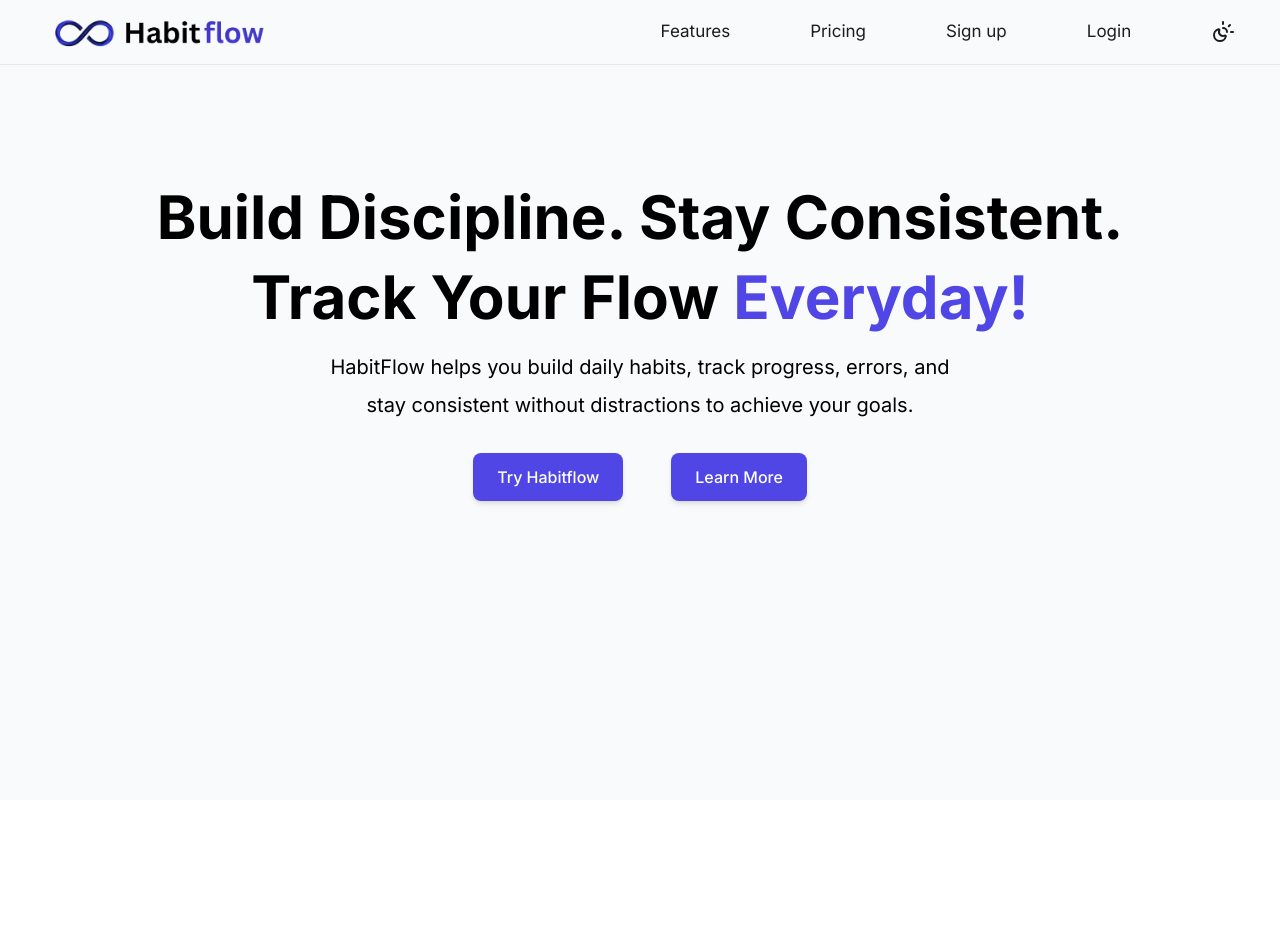
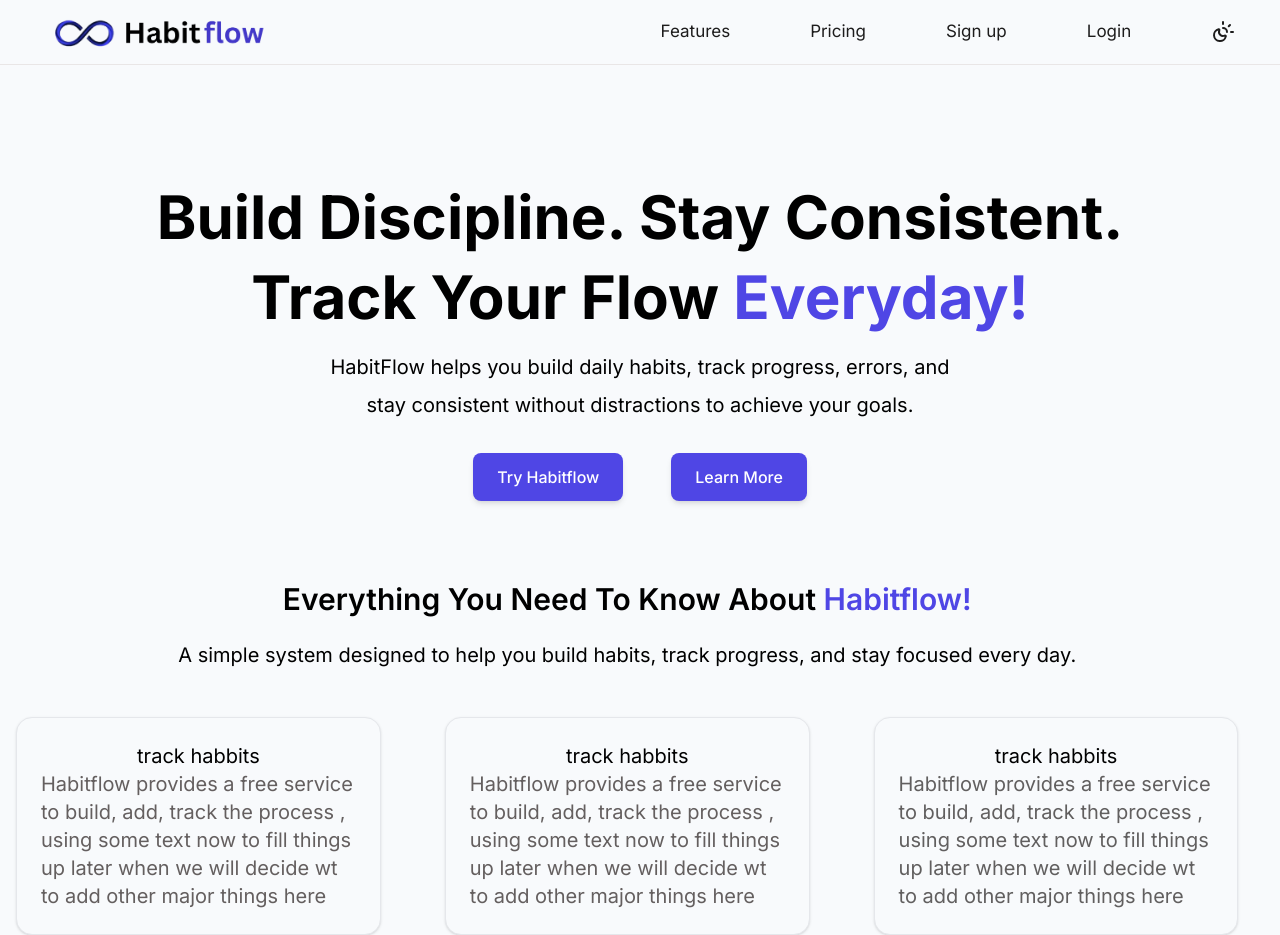
Before and after one commit to Ketancodes/habitflow, a React (Vite) app: page / in a window 1280 px wide. Before the commit the page ends 800 px from the top, so only its background shows below. Built offline with nearby package versions, Linux system fonts and the light colour scheme.

Commit message:
Add the feature section of cards with the animation

```diff
--- a/package.json
+++ b/package.json
@@ -11,6 +11,7 @@
   },
   "dependencies": {
     "@tailwindcss/vite": "^4.2.1",
+    "framer-motion": "^12.38.0",
     "lucide-react": "^0.576.0",
     "react": "^19.2.0",
     "react-dom": "^19.2.0",
--- a/src/App.jsx
+++ b/src/App.jsx
@@ -1,5 +1,6 @@
 import Navbar from "./components/Navbar";
 import Herosection from "./components/Herosection";
+import Features from "./components/Features";
 
 function App() {
   return (
@@ -7,6 +8,7 @@ function App() {
       <div className="min-h-screen bg-slate-50">
         <Navbar />
         <Herosection />
+        <Features />
       </div>
     </>
   );
--- /dev/null
+++ b/src/components/Features.jsx
@@ -0,0 +1,81 @@
+import { motion } from "framer-motion";
+
+export default function Features() {
+  motion;
+  const containerVariants = {
+    hidden: {},
+    visible: {
+      transition: {
+        staggerChildren: 0.4,
+      },
+    },
+  };
+  const cardVariants = {
+    hidden: { opacity: 0, y: 50 },
+    visible: {
+      opacity: 1,
+      y: 0,
+      transition: { duration: 0.7, ease: "easeOut" },
+    },
+  };
+  return (
+    <>
+      {/* heading n subtext */}
+      <section className="w-full mt-20">
+        <div className="max-w-[98%]">
+          <h2 className="text-3xl text-center font-semibold">
+            Everything You Need To Know About{" "}
+            <span className="text-[#4f46e5]">Habitflow!</span>
+          </h2>
+          <p className="mt-6 text-center text-xl  mx-auto mb-12">
+            A simple system designed to help you build habits, track progress,
+            and stay focused every day.
+          </p>
+
+          {/* cards */}
+          <motion.div
+            variants={containerVariants}
+            initial="hidden"
+            whileInView="visible"
+            viewport={{ once: true }}
+            className="grid grid-cols-3 gap-16 mx-4"
+          >
+            <motion.div
+              variants={cardVariants}
+              className="p-6 rounded-2xl bg-[#f8fafc] border border-gray-200 shadow-sm transition-all duration-300 hover:shadow-md hover:-translate-y-1"
+            >
+              <h1 className="text-center text-xl ">track habbits</h1>
+              <p className="text-xl text-[#645f5f]">
+                Habitflow provides a free service to build, add, track the
+                process , using some text now to fill things up later when we
+                will decide wt to add other major things here
+              </p>
+            </motion.div>
+            <motion.div
+              variants={cardVariants}
+              className="p-6 rounded-2xl bg-[#f8fafc] border border-gray-200 shadow-sm transition-all duration-300 hover:shadow-md hover:-translate-y-1"
+            >
+              <h1 className="text-center text-xl ">track habbits</h1>
+              <p className="text-xl text-[#645f5f]">
+                Habitflow provides a free service to build, add, track the
+                process , using some text now to fill things up later when we
+                will decide wt to add other major things here
+              </p>
+            </motion.div>
+            <motion.div
+              variants={cardVariants}
+              className="p-6 rounded-2xl bg-[#f8fafc] border border-gray-200 shadow-sm transition-all duration-300 hover:shadow-md hover:-translate-y-1"
+            >
+              <h1 className="text-center text-xl ">track habbits</h1>
+              <p className="text-xl text-[#615f5f]">
+                Habitflow provides a free service to build, add, track the
+                process , using some text now to fill things up later when we
+                will decide wt to add other major things here
+              </p>
+            </motion.div>
+          </motion.div>
+        </div>
+      </section>
+    </>
+  );
+}
```
Also changed, not shown: 1 other file (tests, documents, lock files or other folders).
